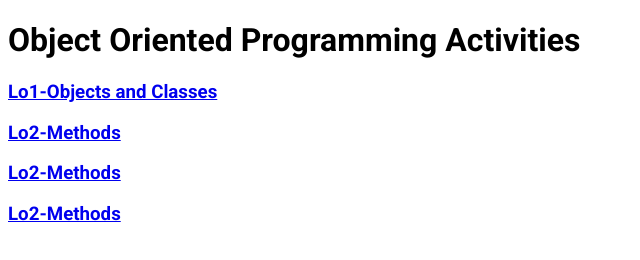
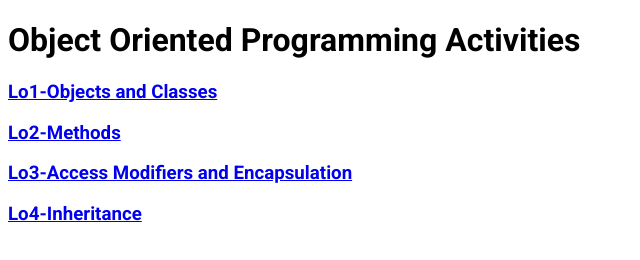
Before and after one commit to ErickJamesRubin/IT21c, a plain HTML site: page index.html in a window 1280 px wide. Shown: the whole page, without its empty margins (0-640 px from the left). Drawn offline with Linux system fonts and the light colour scheme.

```diff
--- a/index.html
+++ b/index.html
@@ -15,7 +15,7 @@
     <h1>Object Oriented Programming Activities</h1>
     <h3><a href="LO1-ObjectsandClasses.html">Lo1-Objects and Classes</a></h3>
     <h3><a href="LO2-Methods1.html">Lo2-Methods</a></h3>
-    <h3><a href="LO3-Encapsulation.html">Lo2-Methods</a></h3>
-    <h3><a href="LO4-Inheritance.html">Lo2-Methods</a></h3>
+    <h3><a href="LO3-Encapsulation.html">Lo3-Access Modifiers and Encapsulation</a></h3>
+    <h3><a href="LO4-Inheritance.html">Lo4-Inheritance</a></h3>
 </body>
 </html>
```
